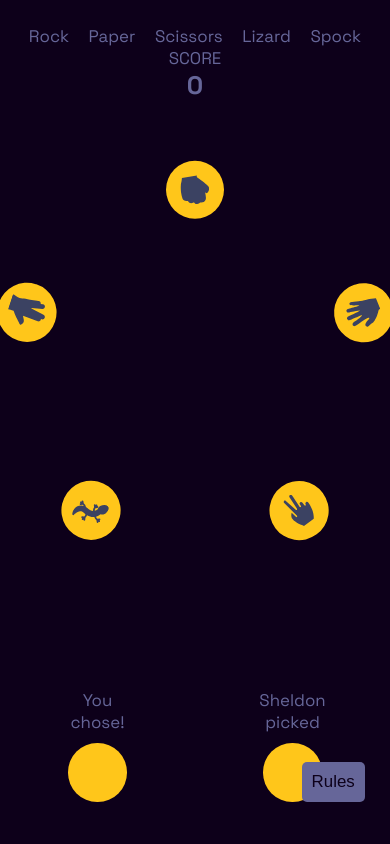
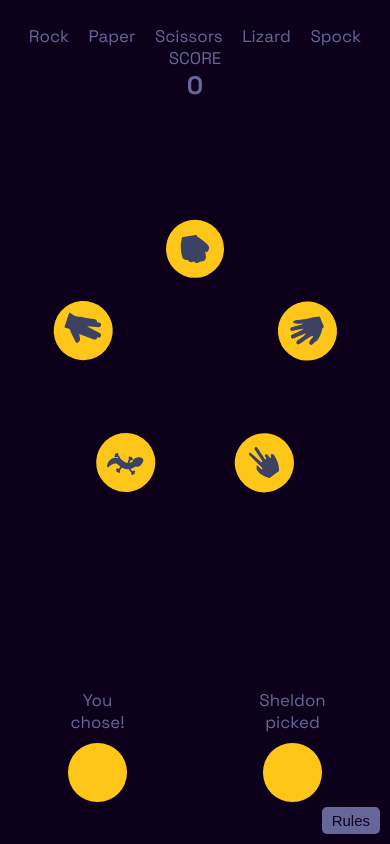
Before and after one commit to StefanWout/weca-rock-paper-scissors-lizard-spock, a plain HTML site: page index.html in a window 390 px wide. Drawn offline with Linux system fonts and the light colour scheme.

Commit message:
rules btn for very small screens

```diff
--- a/style.css
+++ b/style.css
@@ -266,6 +266,57 @@ li, p {
 .hidden {
     display: none;
 }
+@media only screen and (max-width: 512px) {
+    .game-card:nth-child(1) {
+        top: 30vh;
+        left: center;
+        transform: translate(0,-14vh);
+
+
+    }
+    .game-card:nth-child(3) {
+        top: 30vh;
+        left: center;
+        transform: rotate(144deg) translate(0,-14vh);
+
+
+    }
+
+    .game-card:nth-child(4) {
+        top: 30vh;
+        left: center;
+        transform: rotate(216deg) translate(0,-14vh);
+
+
+    }
+
+    .game-card:nth-child(5) {
+        top: 30vh;
+        left: center;
+        transform: rotate(288deg) translate(0,-14vh);;
+    }
+
+    .game-card:nth-child(2) {
+        top: 30vh;
+        left: center;
+        transform: rotate(72deg) translate(0,-14vh);
+
+    }
+    .rules-btn {
+        position: absolute;
+        bottom: 10px;
+        right: 10px;
+        padding: 5px 10px;
+        font-size: 15px;
+        cursor: pointer;
+        background-color: #666699;
+        border: none;
+        border-radius: 5px;
+        color: #0d001a;
+        transition: background-color 0.2s;
+    }
+
+}
 @media only screen and (min-width: 768px) {
 
     .title-block ul li {
```
